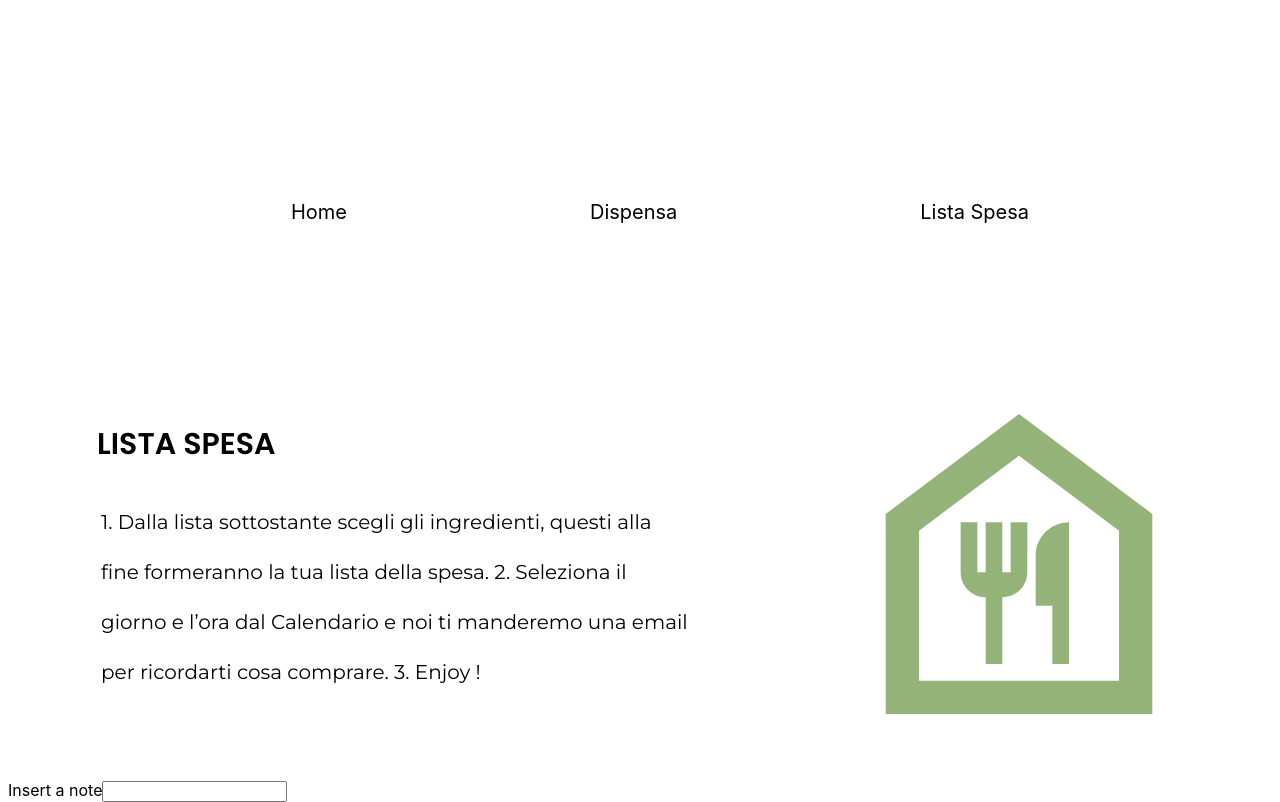
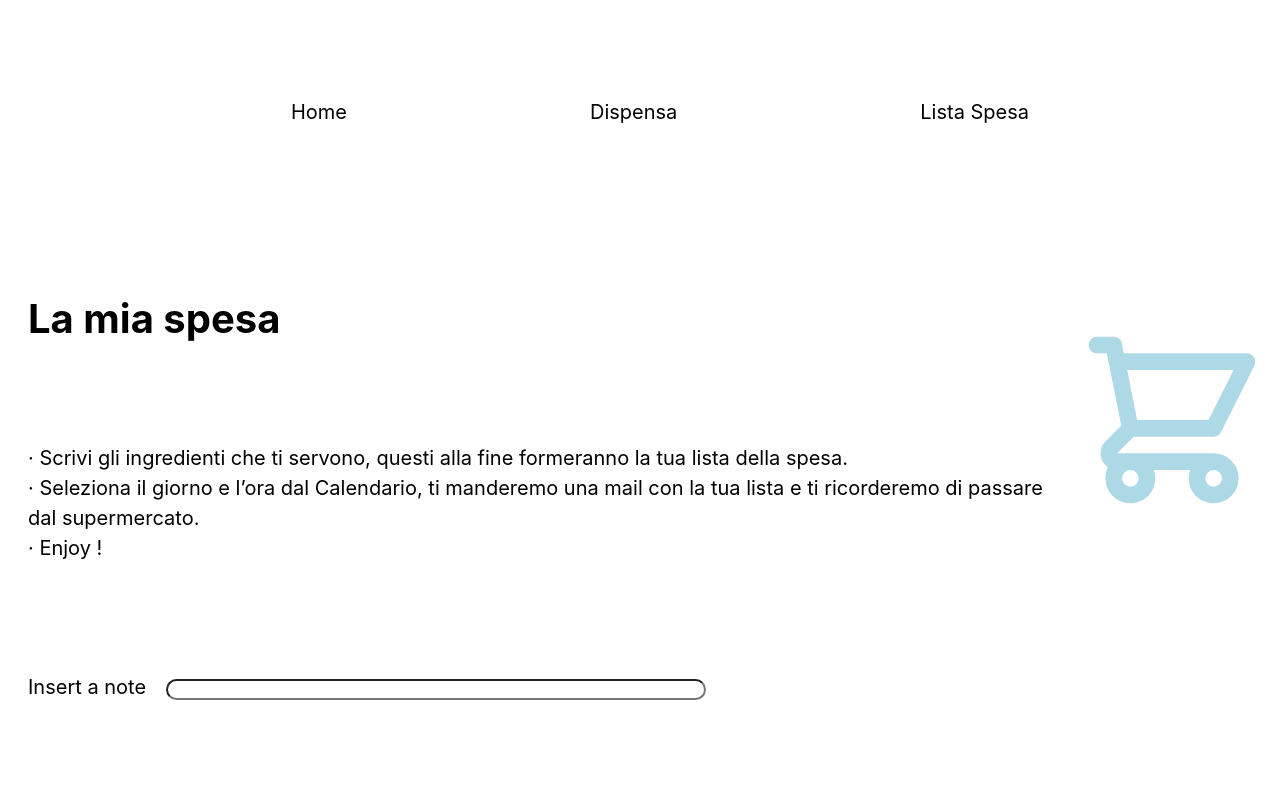
Before and after one commit to giulianotaro/ENJOY_reactapp, a React (Create React App) app: page /listaspesa in a window 1280 px wide. Built offline with nearby package versions, Linux system fonts and the light colour scheme.

Commit message:
add page listaspesa

```diff
--- a/src/App.scss
+++ b/src/App.scss
@@ -5,7 +5,7 @@ ul {
         list-style: none;
         font-size: 20px;
         color: black;
-        margin-top: 200px;
+        margin-top: 100px;
 
 
         a {
--- a/src/components/TextHome/TextHome.module.scss
+++ b/src/components/TextHome/TextHome.module.scss
@@ -29,7 +29,7 @@ justify-content: space-around;}
   .icons {
 
     display: flex;
-    font-size: 400px;
+    font-size: 200px;
 
 
 
@@ -37,7 +37,7 @@ justify-content: space-around;}
 
 
         margin-top: 120px;
-        color: rgb(147, 179, 121);
+        color: lightblue;
 
 
 
--- a/src/pages/Lista spesa/Listaspesa.module.scss
+++ b/src/pages/Lista spesa/Listaspesa.module.scss
@@ -0,0 +1,36 @@
+.Listaspesa {
+
+display: flex;
+align-items: center;
+justify-content: space-around;
+
+.h2 {
+  font-size: 40px;
+  margin: 150px 0px -50px 20px;
+}
+
+.p {
+  font-size: 20px;
+  text-align: left;
+  margin: 150px 0px 0px 20px;
+  line-height: 30px;
+}
+
+span {
+  font-size: 20px;
+  margin-left: 20px;
+}
+
+
+input {
+  margin-top: 100px;
+  margin-left: 20px;
+  width: 50%;
+  border-radius: 20px;
+}
+
+}
+
+
+.svg {font-size: 200px;
+color: lightblue;}
--- a/src/pages/Lista spesa/index.jsx
+++ b/src/pages/Lista spesa/index.jsx
@@ -1,18 +1,28 @@
 import React from "react";
-import TextHome from "../../components/TextHome";
+import styles from "./Listaspesa.module.scss";
+import { HiOutlineShoppingCart} from "react-icons/hi";
 import Note from "../../Store/Notes";
 
 const Listaspesa = () => {
   return (
-    <div>
+    <div className={styles.Listaspesa}>
 
-      <TextHome
-        Titlehome="LISTA SPESA"
-        Paragraphhome="1. Dalla lista sottostante scegli gli ingredienti, questi alla fine formeranno la tua lista della spesa.
-      2. Seleziona il giorno e l’ora dal Calendario e noi ti manderemo una email per ricordarti cosa comprare.
-      3. Enjoy ! "
-      />
+      <div className={styles.divtext}>
+      <h2 className={styles.h2} >La mia spesa</h2>
+      <p className={styles.p}>
+        {" "}
+        · Scrivi gli ingredienti che ti servono, questi alla fine formeranno la
+        tua lista della spesa. <br></br>· Seleziona il giorno e l’ora dal
+        Calendario, ti manderemo una mail con la tua lista e ti ricorderemo di passare dal supermercato.{" "}
+        <br></br>· Enjoy !{" "}
+      </p>
       <Note />
+</div>
+
+<div>
+      <HiOutlineShoppingCart className={styles.svg} />
+</div>
+
     </div>
   );
 };
```
